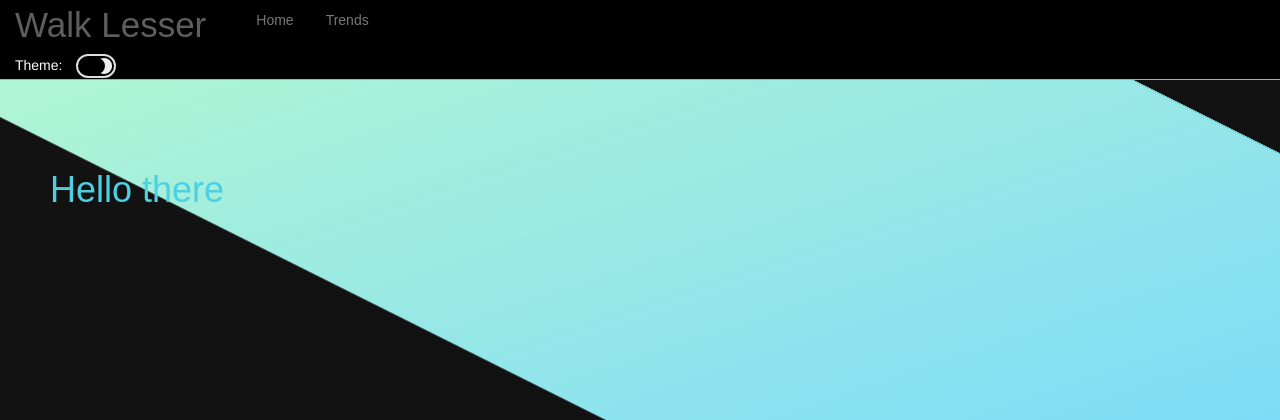
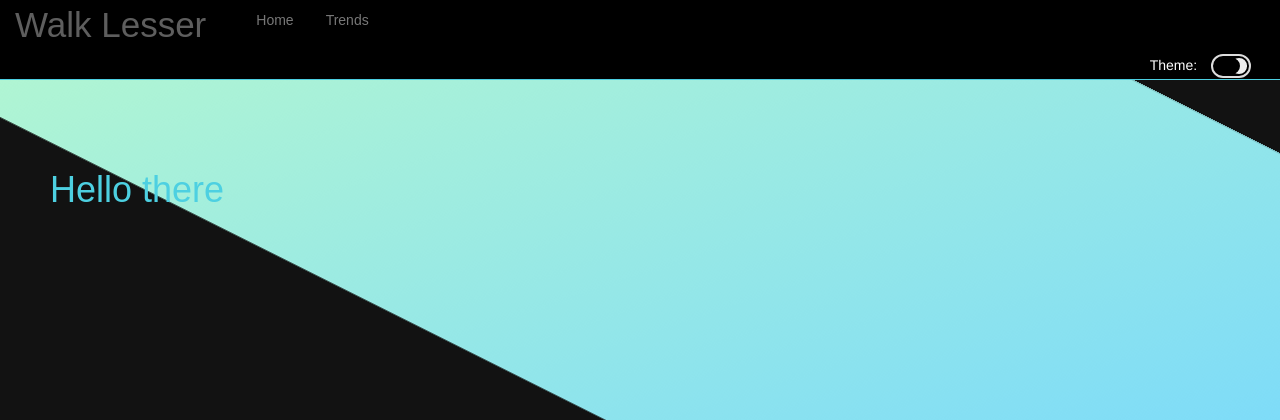
Before and after one commit to L-Bot-AU/client-website, a Flask app: page /test in a window 1280 px wide; the page is wider, and only the part inside the window is pictured. Shown: the top 420 px of that part. Run offline with Flask 2, Linux system fonts and the light colour scheme; some libraries are stand-ins or nearby versions; some web fonts are replaced.

Commit message:
Made sure that the theme toggle is always on the right

```diff
--- a/static/style.css
+++ b/static/style.css
@@ -79,7 +79,6 @@ body {
     position: absolute;
     width: 100%;
     top: 0px; /* how much you want to shift entire body down */
-
 }
 
 body > * {
@@ -267,10 +266,8 @@ table {
     color: red !important;
 }
 
-/*TODO FIX UP ALL THIS CODE TO MAKE DARK MODE DEFAULT!!!HACUILEW FWAIUVEIUAV BAIV BAIVBWAILVBDSIULVWALVALV*/
-/* RYAN: begin toggle theme styles */
 .toggle-box {
-
+    text-align: right;
 }
 
 .toggle-box input[type=checkbox], .toggle-box input[type=checkbox]:active {
```
